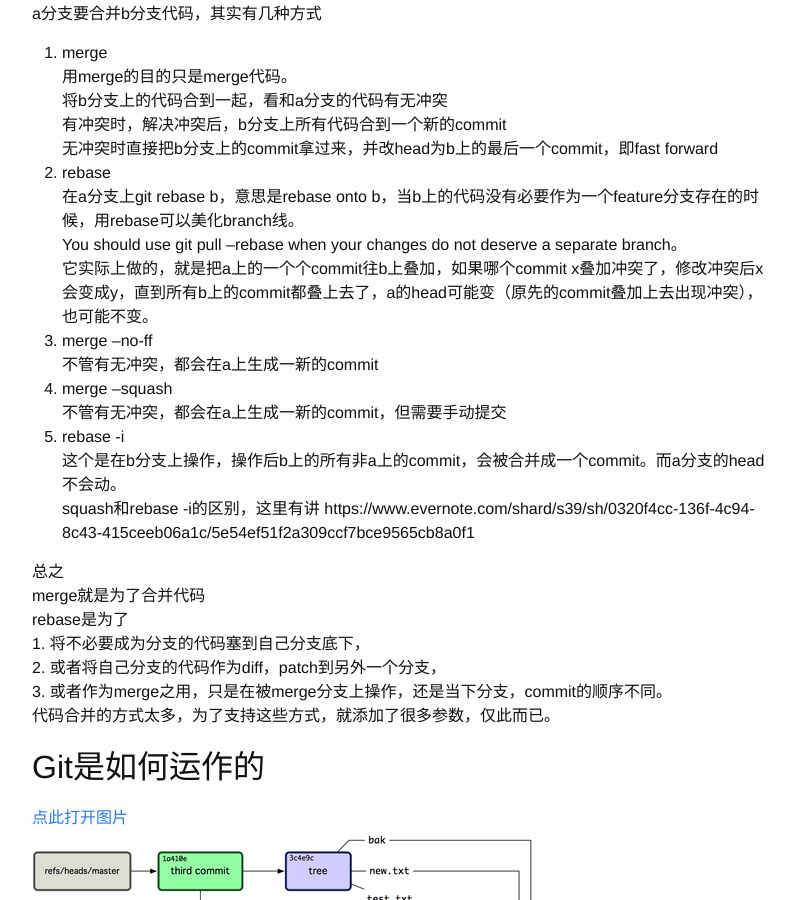
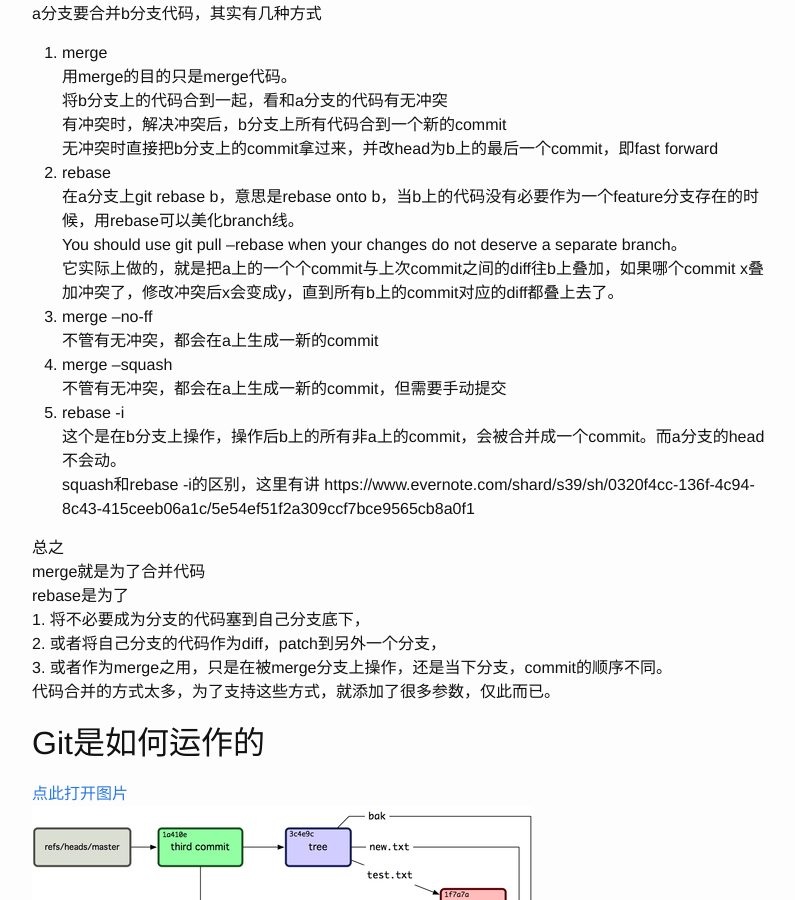
Before and after one commit to chencan/chencan.github.com, a Jekyll site: the page built from _posts/2015-01-19-git.md, in a window 1280 px wide and 900 px high, scrolled down 2714 px. Shown: the whole window, without its empty margins (238-1033 px from the left). Built offline with Jekyll 4.4.1, drawn with Linux system fonts in a browser that asks for light colours.

Commit message:
Update 2015-01-19-git.md

```diff
--- a/_posts/2015-01-19-git.md
+++ b/_posts/2015-01-19-git.md
@@ -126,7 +126,7 @@ a分支要合并b分支代码，其实有几种方式
 2. rebase
 	在a分支上git rebase b，意思是rebase onto b，当b上的代码没有必要作为一个feature分支存在的时候，用rebase可以美化branch线。
 	You should use git pull --rebase when your changes do not deserve a separate branch。
-	它实际上做的，就是把a上的一个个commit往b上叠加，如果哪个commit   x叠加冲突了，修改冲突后x会变成y，直到所有b上的commit都叠上去了，a的head可能变（原先的commit叠加上去出现冲突），也可能不变。
+	它实际上做的，就是把a上的一个个commit与上次commit之间的diff往b上叠加，如果哪个commit x叠加冲突了，修改冲突后x会变成y，直到所有b上的commit对应的diff都叠上去了。
 3. merge --no-ff
 	不管有无冲突，都会在a上生成一新的commit
 4. merge --squash
```
